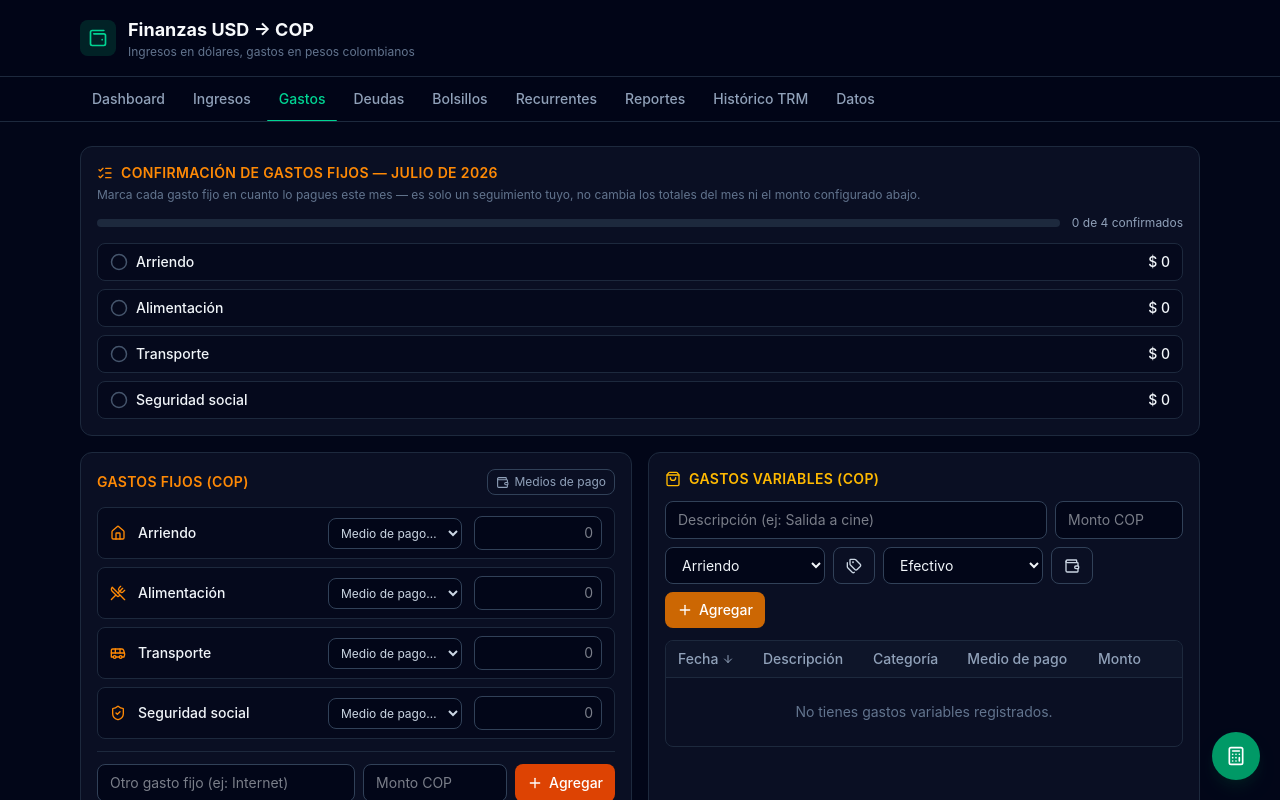
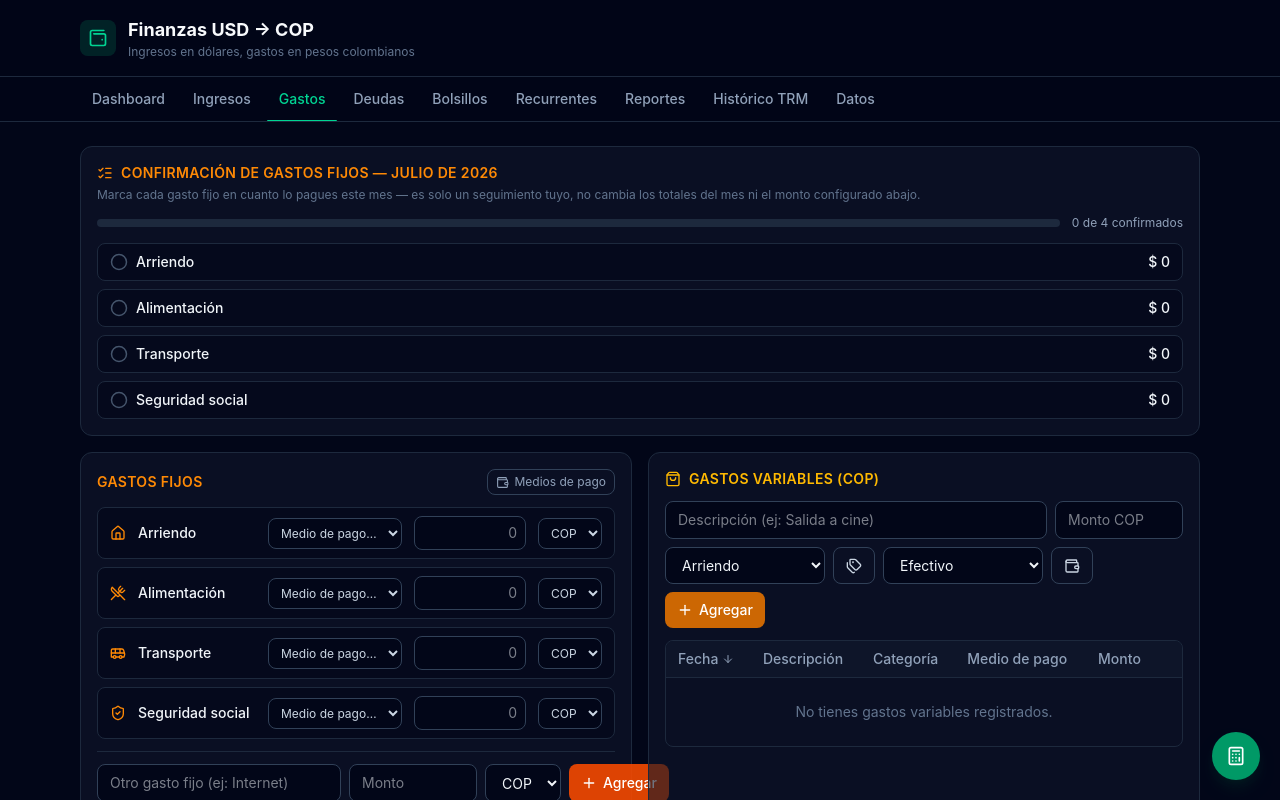
Before and after one commit to jdavidpadillalopez-blip/mythings, a React (Vite) app: page / in a window 1280 px wide. Both pictures are taken after a click on the button "Gastos". Shown: the top 800 px of the page. Built offline with nearby package versions, Linux system fonts and the light colour scheme.

Commit message:
Permite elegir moneda (COP o USD) por gasto fijo, convirtiendo a COP en todos los totales

```diff
--- a/src/components/ExpenseForm.jsx
+++ b/src/components/ExpenseForm.jsx
@@ -34,11 +34,16 @@ export function FixedExpenses() {
   const { fixedExpenses, debts, paymentMethods } = state
   const [name, setName] = useState('')
   const [amount, setAmount] = useState('')
+  const [currency, setCurrency] = useState('COP')
   const [error, setError] = useState(null)
   const [showPaymentMethodManager, setShowPaymentMethodManager] = useState(false)
 
   function handleAmountChange(id, value) {
     dispatch({ type: 'UPDATE_FIXED_EXPENSE', payload: { id, changes: { amount: Number(value) || 0 } } })
+  }
+
+  function handleCurrencyChange(id, value) {
+    dispatch({ type: 'UPDATE_FIXED_EXPENSE', payload: { id, changes: { currency: value } } })
   }
 
   function handlePaymentMethodChange(id, value) {
@@ -59,10 +64,11 @@ export function FixedExpenses() {
     setError(null)
     dispatch({
       type: 'ADD_FIXED_EXPENSE',
-      payload: { id: crypto.randomUUID(), name: name.trim(), amount: value, isDefault: false },
+      payload: { id: crypto.randomUUID(), name: name.trim(), amount: value, currency, isDefault: false },
     })
     setName('')
     setAmount('')
+    setCurrency('COP')
   }
 
   const monthKey = getMonthKey(new Date())
@@ -72,7 +78,7 @@ export function FixedExpenses() {
   return (
     <div className="rounded-xl border border-slate-800 bg-slate-900/60 p-4">
       <div className="mb-3 flex items-center justify-between">
-        <h2 className="text-sm font-semibold uppercase tracking-wide text-orange-400">Gastos fijos (COP)</h2>
+        <h2 className="text-sm font-semibold uppercase tracking-wide text-orange-400">Gastos fijos</h2>
         <button
           type="button"
           onClick={() => setShowPaymentMethodManager(true)}
@@ -113,8 +119,17 @@ export function FixedExpenses() {
                 value={expense.amount || ''}
                 onChange={(e) => handleAmountChange(expense.id, e.target.value)}
                 placeholder="0"
-                className="w-32 rounded-lg border border-slate-700 bg-slate-950 px-2 py-1.5 text-right text-sm text-slate-100 outline-none transition-colors duration-200 hover:border-slate-600 focus:border-orange-500 focus:ring-2 focus:ring-orange-500/30"
+                className="w-28 rounded-lg border border-slate-700 bg-slate-950 px-2 py-1.5 text-right text-sm text-slate-100 outline-none transition-colors duration-200 hover:border-slate-600 focus:border-orange-500 focus:ring-2 focus:ring-orange-500/30"
               />
+              <select
+                value={expense.currency ?? 'COP'}
+                onChange={(e) => handleCurrencyChange(expense.id, e.target.value)}
+                className="rounded-lg border border-slate-700 bg-slate-950 px-2 py-1.5 text-xs text-slate-300 outline-none transition-colors duration-200 hover:border-slate-600 focus:border-orange-500 focus:ring-2 focus:ring-orange-500/30"
+                aria-label="Moneda del gasto fijo"
+              >
+                <option value="COP">COP</option>
+                <option value="USD">USD</option>
+              </select>
               {!expense.isDefault && (
                 <button
                   type="button"
@@ -177,9 +192,18 @@ export function FixedExpenses() {
             setAmount(e.target.value)
             if (error) setError(null)
           }}
-          placeholder="Monto COP"
-          className={`w-full sm:w-36 ${fieldClass(!!error, 'orange')}`}
+          placeholder="Monto"
+          className={`w-full sm:w-32 ${fieldClass(!!error, 'orange')}`}
         />
+        <select
+          value={currency}
+          onChange={(e) => setCurrency(e.target.value)}
+          className={`sm:w-24 ${fieldClass(false, 'orange')}`}
+          aria-label="Moneda del nuevo gasto fijo"
+        >
+          <option value="COP">COP</option>
+          <option value="USD">USD</option>
+        </select>
         <button
           type="submit"
           className="inline-flex items-center justify-center gap-1.5 rounded-lg bg-orange-600/90 px-3 py-2 text-sm font-medium text-white transition-colors duration-200 hover:bg-orange-500"
@@ -191,7 +215,9 @@ export function FixedExpenses() {
       {error && <p className="mt-2 text-xs text-red-400">{error}</p>}
 
       <p className="mt-3 text-xs text-slate-500">
-        Incluye {formatCOP(totalDebtCOP)} en cuotas de deuda integradas automáticamente.
+        Incluye {formatCOP(totalDebtCOP)} en cuotas de deuda integradas automáticamente. Cada gasto
+        fijo puede registrarse en COP o USD; el total de arriba siempre se muestra convertido a COP
+        con la TRM actual.
       </p>
 
       <PaymentMethodManagerModal
--- a/src/components/FixedExpenseChecklist.jsx
+++ b/src/components/FixedExpenseChecklist.jsx
@@ -1,7 +1,11 @@
 import { CheckCircle2, Circle, ListChecks } from 'lucide-react'
 import { useApp } from '../context/AppContext'
-import { formatCOP } from '../utils/format'
+import { formatCOP, formatUSD } from '../utils/format'
 import { getMonthKey } from '../utils/debts'
+
+function formatByCurrency(expense) {
+  return expense.currency === 'USD' ? formatUSD(expense.amount) : formatCOP(expense.amount)
+}
 
 // Fixed expenses (Arriendo, Alimentación, etc.) are a flat list with no per-month instance of their
 // own — unlike debt cuotas or recurring transactions, there's nothing to generate each month. So
@@ -79,7 +83,7 @@ export default function FixedExpenseChecklist() {
                     </span>
                   </button>
                   <span className={`font-medium ${paid ? 'text-slate-400' : 'text-slate-100'}`}>
-                    {formatCOP(expense.amount)}
+                    {formatByCurrency(expense)}
                   </span>
                 </li>
               )
--- a/src/utils/calculations.js
+++ b/src/utils/calculations.js
@@ -2,8 +2,16 @@ export function sumIncomesUSD(incomes) {
   return incomes.reduce((total, income) => total + Number(income.amountUSD || 0), 0)
 }
 
-export function sumFixedExpenses(fixedExpenses) {
-  return fixedExpenses.reduce((total, expense) => total + Number(expense.amount || 0), 0)
+// Each fixed expense can be denominated in COP or USD (see the currency selector in
+// ExpenseForm.jsx) — USD-tagged ones get converted at the current TRM rate so everything downstream
+// keeps working in COP like before. Expenses predating the currency field default to 'COP' via
+// withCurrencyDefaults in AppContext.jsx, so they pass through unconverted here.
+export function sumFixedExpenses(fixedExpenses, trmRate = 0) {
+  return fixedExpenses.reduce((total, expense) => {
+    const amount = Number(expense.amount || 0)
+    const amountCOP = expense.currency === 'USD' ? amount * Number(trmRate || 0) : amount
+    return total + amountCOP
+  }, 0)
 }
 
 // Only the installment whose `mes` matches the active month counts as this month's debt payment —
@@ -51,7 +59,7 @@ export function computeTotals({
 
   const totalIncomeUSD = sumIncomesUSD(incomes) + recurringIncomeUSD
   const totalIncomeCOP = totalIncomeUSD * Number(trmRate || 0)
-  const totalFixedCOP = sumFixedExpenses(fixedExpenses) + recurringFixedCOP
+  const totalFixedCOP = sumFixedExpenses(fixedExpenses, trmRate) + recurringFixedCOP
   const totalDebtCOP = sumDebtPayments(debts, monthKey)
   const totalVariableCOP = sumVariableExpenses(variableExpenses) + recurringVariableCOP
   const totalExpensesCOP = totalFixedCOP + totalDebtCOP + totalVariableCOP
--- a/src/utils/executionTracking.js
+++ b/src/utils/executionTracking.js
@@ -6,8 +6,9 @@
 import { getMonthKey } from './debts'
 
 export function buildExecutionSummary(state) {
-  const { debts, recurringTransactions = [], fixedExpenses = [], fixedExpensePayments = [] } = state
+  const { debts, recurringTransactions = [], fixedExpenses = [], fixedExpensePayments = [], trm } = state
   const monthKey = getMonthKey(new Date())
+  const trmRate = Number(trm?.rate || 0)
 
   // One record per debt cuota / recurring occurrence / fixed expense that applies this month,
   // tagged with its category and whether it's been confirmed. The totals below and the
@@ -43,14 +44,18 @@ export function buildExecutionSummary(state) {
 
   // Fixed expenses apply every month by definition (no date field of their own), so the full list
   // is this month's projection; execution is whatever's been checked off in fixedExpensePayments for
-  // this monthKey specifically.
+  // this monthKey specifically. Each one can be denominated in COP or USD (see the currency selector
+  // in ExpenseForm.jsx) — USD ones are converted at the current TRM rate so the donut and its popups
+  // stay in COP throughout, same as totalFixedCOP in calculations.js.
   fixedExpenses.forEach((expense) => {
+    const amount = Number(expense.amount || 0)
+    const amountCOP = expense.currency === 'USD' ? amount * trmRate : amount
     items.push({
       id: `fijo-${expense.id}`,
       category: 'fijos',
       categoryLabel: 'Fijos',
       name: expense.name,
-      amount: Number(expense.amount || 0),
+      amount: amountCOP,
       paid: fixedExpensePayments.some(
         (p) => p.fixedExpenseId === expense.id && p.monthKey === monthKey,
       ),
--- a/src/utils/moneyFlow.js
+++ b/src/utils/moneyFlow.js
@@ -61,7 +61,9 @@ export function buildMoneyFlowBreakdown(state) {
   const fixedByMethod = new Map()
   fixedExpenses.forEach((expense) => {
     const label = expense.paymentMethod || UNSPECIFIED
-    fixedByMethod.set(label, (fixedByMethod.get(label) || 0) + Number(expense.amount || 0))
+    const amount = Number(expense.amount || 0)
+    const amountCOP = expense.currency === 'USD' ? amount * trmRate : amount
+    fixedByMethod.set(label, (fixedByMethod.get(label) || 0) + amountCOP)
   })
 
   const variableByMethod = new Map()
--- a/src/utils/reports.js
+++ b/src/utils/reports.js
@@ -88,12 +88,13 @@ export function buildUnifiedTransactions(state, { from, to }) {
   monthsBetween(from, to).forEach((monthKey) => {
     state.fixedExpenses.forEach((expense) => {
       if (expense.amount > 0) {
+        const monto = expense.currency === 'USD' ? expense.amount * trmRate : expense.amount
         rows.push({
           id: `fixed-${expense.id}-${monthKey}`,
           tipo: 'gasto',
           categoria: expense.name,
           concepto: expense.name,
-          monto: expense.amount,
+          monto,
           medio: expense.paymentMethod || '—',
           fecha: `${monthKey}-01`,
         })
```
Also changed, not shown: src/context/AppContext.jsx (+13 -7 lines).
